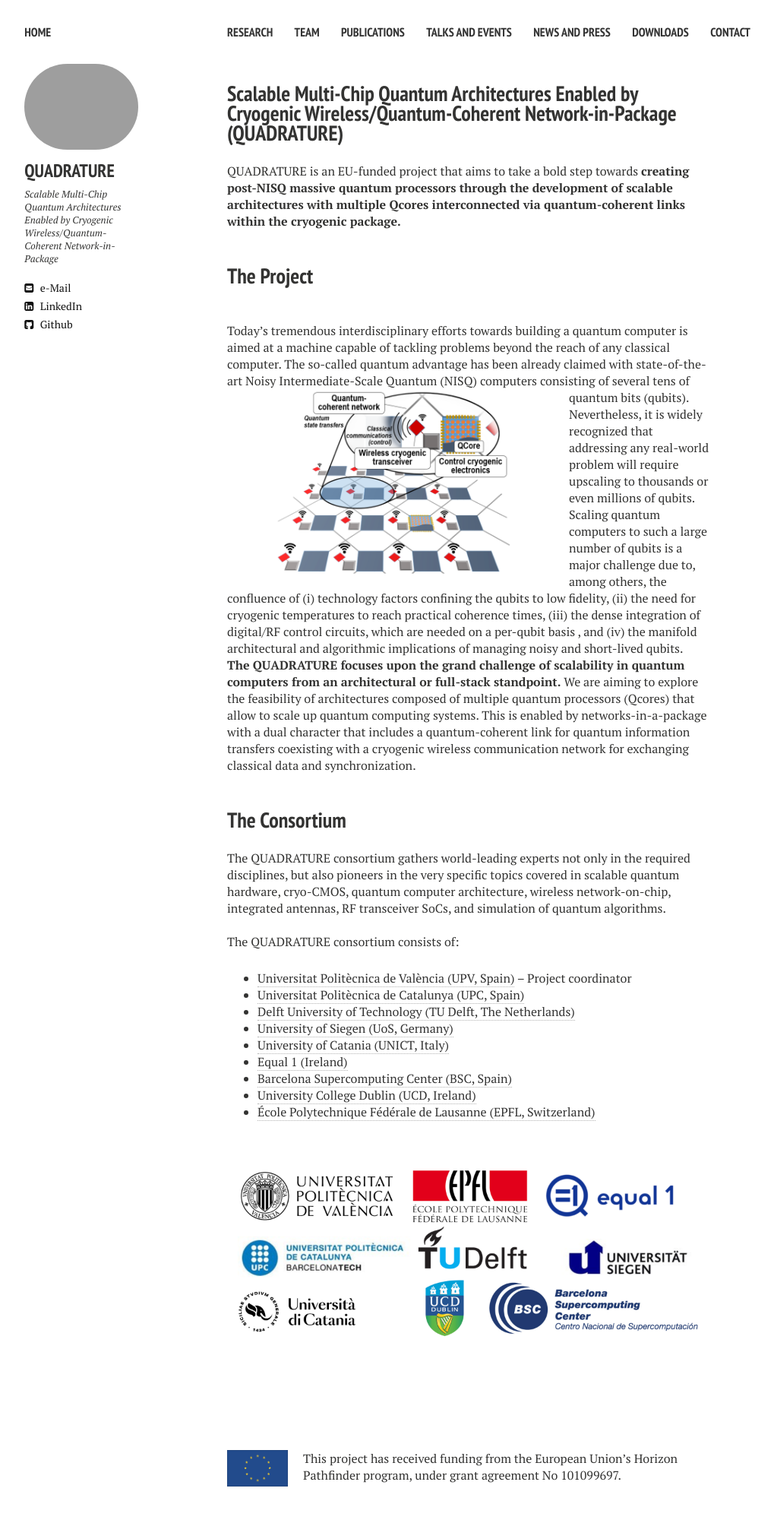
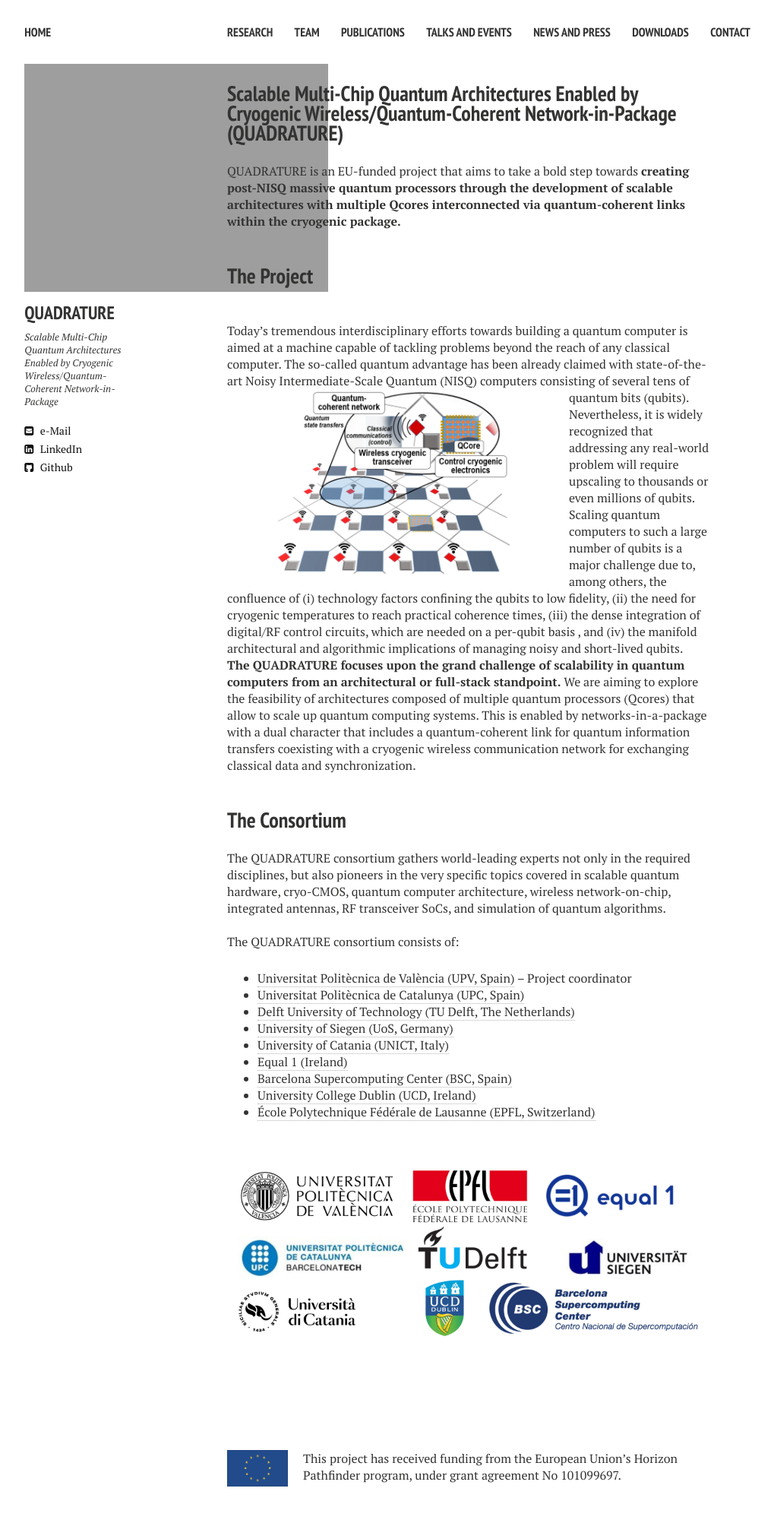
Before and after one commit to biddu/biddu.github.io, a Jekyll site: the page built from index.md, in a window 1280 px wide. Shown: the whole page at 76% size, without its empty margins (21-1040 px from the left). Built offline with Jekyll 4.4.1, drawn with Linux system fonts in a browser that asks for light colours; nearby versions of some CDN libraries; comment, search, counter and statistics services are not loaded.

Commit message:
Update _author-bio.html

```diff
--- a/_includes/_author-bio.html
+++ b/_includes/_author-bio.html
@@ -1,9 +1,10 @@
+<!-- Use class="bio-photo" to make images round -->
 {% if site.owner.avatar contains 'http://' %}
-	<img src="{{ site.owner.avatar }}" class="bio-photo" alt="{{ site.owner.name }} bio photo"></a>
+	<img src="{{ site.owner.avatar }}" alt="{{ site.owner.name }} bio photo"></a>
 {% elsif site.owner.avatar contains 'https://' %}
-	<img src="{{ site.owner.avatar }}" class="bio-photo" alt="{{ site.owner.name }} bio photo"></a>
+	<img src="{{ site.owner.avatar }}" alt="{{ site.owner.name }} bio photo"></a>
 {% else %}
-	<img src="{{ site.url }}/images/{{ site.owner.avatar }}" class="bio-photo" alt="{{ site.owner.name }} bio photo"></a>
+	<img src="{{ site.url }}/images/{{ site.owner.avatar }}" alt="{{ site.owner.name }} bio photo"></a>
 {% endif %}
 <h3>{{ site.owner.name }}</h3>
 <p>{{ site.owner.bio }}</p>
```
